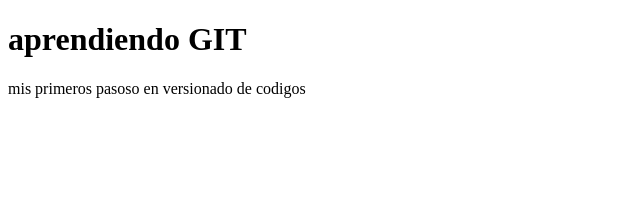
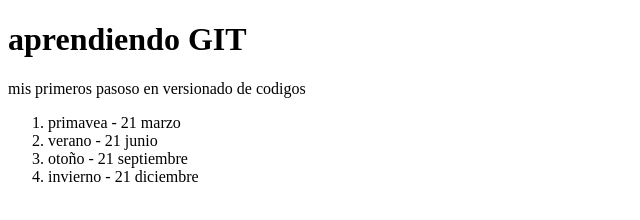
Before and after one commit to Jacinto-Barreda/Youtube-git, a plain HTML site: page index.html in a window 1280 px wide. Shown: the whole page, without its empty margins (0-640 px from the left). Drawn offline with Linux system fonts and the light colour scheme.

Commit message:
agregando estaciones del anio con fechas

```diff
--- a/index.html
+++ b/index.html
@@ -9,5 +9,12 @@
 <body>
     <h1>aprendiendo GIT</h1>
     <p>mis primeros pasoso en versionado de codigos</p>
+    <ol>
+        <li>primavea - 21 marzo</li>
+        <li>verano - 21 junio</li>
+        <li>otoño - 21 septiembre</li>
+        <li>invierno - 21 diciembre</li>
+    </ol>
+
 </body>
 </html>
```
Also changed, not shown: index.js (line endings or trailing spaces).
